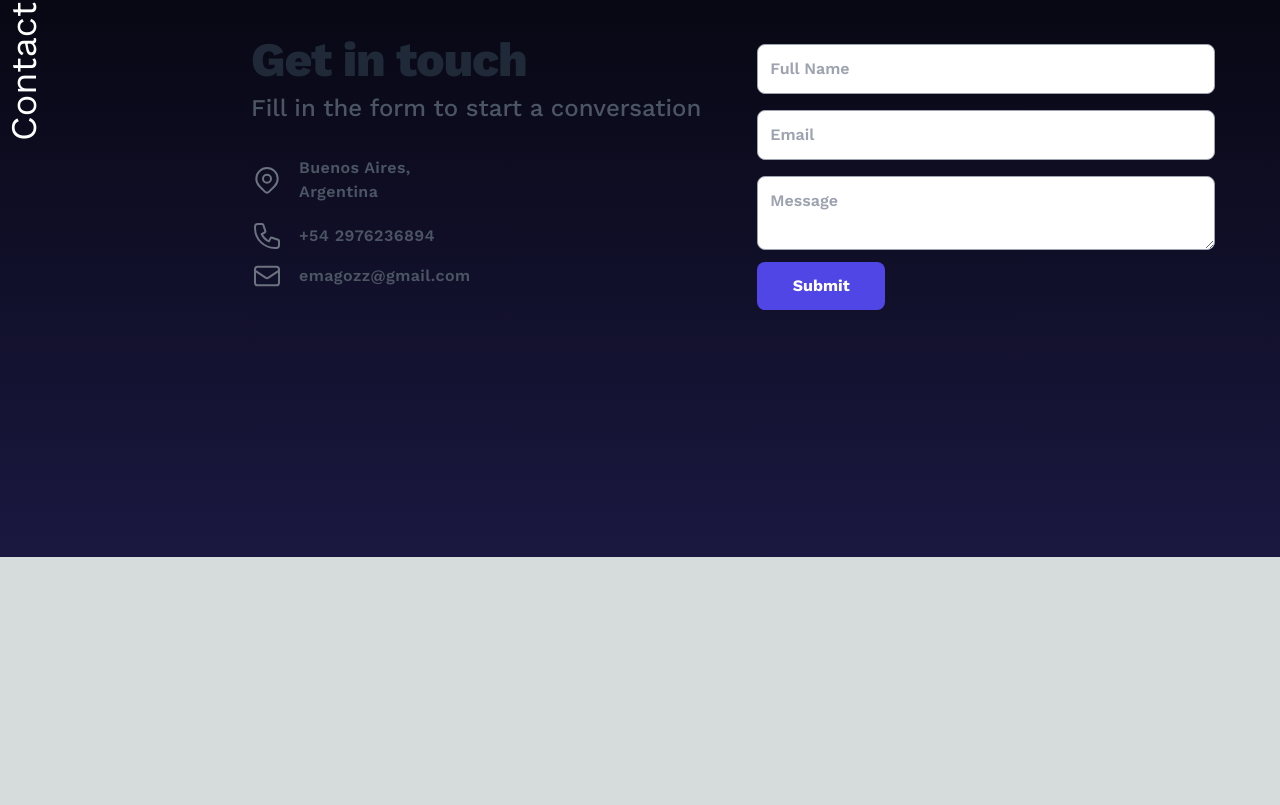
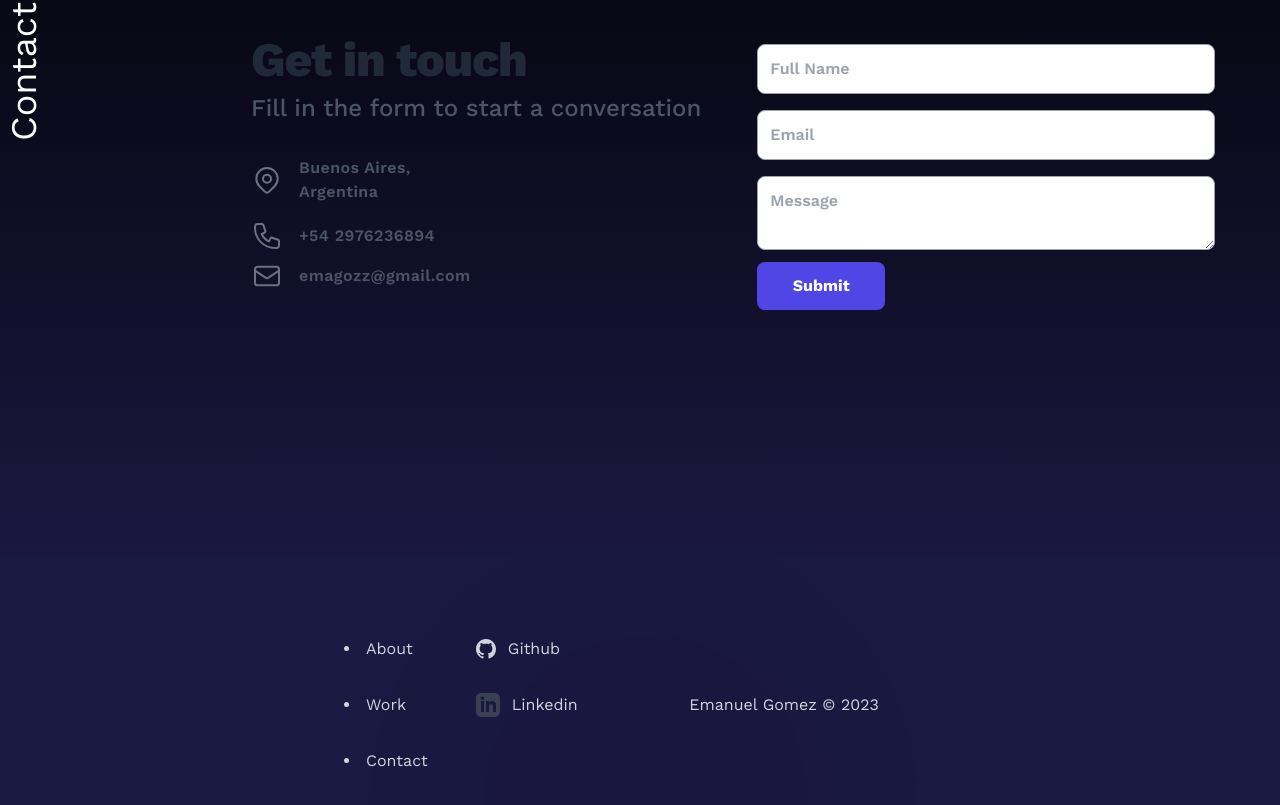
Before and after one commit to Emagost/portfolioNew, a Next.js app: page / in a window 1280 px wide. Shown: the part 1843-2648 px from the top of the page. Before the commit the page ends 2400 px from the top, so only its background shows below. Built offline with nearby package versions, Linux system fonts and the light colour scheme.

Commit message:
Better SEO

```diff
--- a/src/app/layout.tsx
+++ b/src/app/layout.tsx
@@ -6,7 +6,8 @@ const WorkSans = Work_Sans({ subsets: ['latin'] })
 
 export const metadata: Metadata = {
   title: 'Emanuel Gomez - Portfolio',
-  description: 'Emanuel Gomez - Portfolio',
+  description:
+    "Emanuel Gomez - Portfolio: Explore a showcase of my expertise and achievements as a dedicated web developer. Immerse yourself in a collection of my diverse projects, each reflecting a passion for innovative and user-centric design. As a software engineer, I bring a wealth of experience and skills to the table, ensuring seamless and cutting-edge solutions for every project. Engage with the various facets of my professional journey, from honing my craft as a student of systems engineering at the university to applying theoretical knowledge to real-world scenarios. This portfolio serves as a testament to my commitment to continuous learning and growth in the dynamic field of technology. Whether you're a potential collaborator or client, feel free to reach out using the provided contact form. I am open to discussing and undertaking new and exciting projects. My dedication to delivering high-quality results is evident in every line of code and every design element featured in this portfolio. Browse through my work to witness the fusion of creativity and technical prowess. From web development projects to software engineering endeavors, each entry in this portfolio is a testament to my skills and dedication. Join me on this journey as I navigate the ever-evolving landscape of technology, fueled by a passion for innovation and a relentless pursuit of excellence.",
   icons: [
     {
       rel: 'icon',
--- a/src/app/page.tsx
+++ b/src/app/page.tsx
@@ -1,6 +1,7 @@
 import WorkPage from './ui/Work'
 import ContactPage from './ui/Contact'
 import AboutPage from './ui/About'
+import Footer from './ui/Footer'
 export default function HomePage() {
   return (
     <main
@@ -10,6 +11,7 @@ export default function HomePage() {
       <AboutPage />
       <WorkPage />
       <ContactPage />
+      <Footer />
     </main>
   )
 }
--- a/src/app/ui/About.tsx
+++ b/src/app/ui/About.tsx
@@ -7,10 +7,11 @@ export default function AboutPage() {
       <div className="container w-2/4 relative">
         <Image
           alt="Personal image"
-          src="/myPicture.jpg"
+          src="/myPicture.jpeg"
           height={1224}
           width={1600}
           className="h-full w-4/5 object-cover"
+          priority
         />
         <h2 className="absolute text-4xl transform -rotate-90 origin-left text-white px-4 py-2 top-1/2 ml-6 select-none">
           About
--- a/src/app/ui/Contact.tsx
+++ b/src/app/ui/Contact.tsx
@@ -52,9 +52,9 @@ export default function ContactPage() {
             <div className="mt-8 overflow-hidden">
               <div className="grid grid-cols-1 md:grid-cols-2">
                 <div className="p-6 mr-2 sm:rounded-lg">
-                  <h1 className="text-4xl sm:text-5xl text-gray-800 dark:text-white font-extrabold tracking-tight">
+                  <h2 className="text-4xl sm:text-5xl text-gray-800 dark:text-white font-extrabold tracking-tight">
                     Get in touch
-                  </h1>
+                  </h2>
                   <p className="text-normal text-lg sm:text-2xl font-medium text-gray-600 dark:text-gray-400 mt-2">
                     Fill in the form to start a conversation
                   </p>
--- /dev/null
+++ b/src/app/ui/Footer.tsx
@@ -0,0 +1,93 @@
+'use client'
+import { handleWorkClick } from '../utils/smoothScrool'
+
+export default function Footer() {
+  return (
+    <footer className="relative py-20 flex flex-col items-center bg-cyan-900 overflow-hidden md:py-30">
+      <div className="relative z-[1] container m-auto px-6 md:px-12">
+        <div className="m-auto md:w-10/12 lg:w-8/12 xl:w-6/12">
+          <div className="flex flex-wrap items-center justify-between md:flex-nowrap">
+            <div className="w-full space-x-12 flex justify-center text-gray-300 sm:w-7/12 md:justify-start">
+              <ul className="list-disc list-inside space-y-8">
+                <li>
+                  <a
+                    onClick={event => handleWorkClick(event, 'about')}
+                    className="hover:text-sky-400 transition hover:cursor-pointer"
+                  >
+                    About
+                  </a>
+                </li>
+                <li>
+                  <a
+                    onClick={event => handleWorkClick(event, 'work')}
+                    className="hover:text-sky-400 transition hover:cursor-pointer"
+                  >
+                    Work
+                  </a>
+                </li>
+                <li>
+                  <a
+                    onClick={event => handleWorkClick(event, 'contact')}
+                    className="hover:text-sky-400 transition hover:cursor-pointer"
+                  >
+                    Contact
+                  </a>
+                </li>
+              </ul>
+              <ul role="list" className="space-y-8">
+                <li>
+                  <a
+                    href="https://github.com/Emagost"
+                    className="flex items-center space-x-3 hover:text-sky-400 transition"
+                  >
+                    <svg
+                      xmlns="http://www.w3.org/2000/svg"
+                      fill="currentColor"
+                      className="w-5"
+                      viewBox="0 0 16 16"
+                    >
+                      <path d="M8 0C3.58 0 0 3.58 0 8c0 3.54 2.29 6.53 5.47 7.59.4.07.55-.17.55-.38 0-.19-.01-.82-.01-1.49-2.01.37-2.53-.49-2.69-.94-.09-.23-.48-.94-.82-1.13-.28-.15-.68-.52-.01-.53.63-.01 1.08.58 1.23.82.72 1.21 1.87.87 2.33.66.07-.52.28-.87.51-1.07-1.78-.2-3.64-.89-3.64-3.95 0-.87.31-1.59.82-2.15-.08-.2-.36-1.02.08-2.12 0 0 .67-.21 2.2.82.64-.18 1.32-.27 2-.27.68 0 1.36.09 2 .27 1.53-1.04 2.2-.82 2.2-.82.44 1.1.16 1.92.08 2.12.51.56.82 1.27.82 2.15 0 3.07-1.87 3.75-3.65 3.95.29.25.54.73.54 1.48 0 1.07-.01 1.93-.01 2.2 0 .21.15.46.55.38A8.012 8.012 0 0 0 16 8c0-4.42-3.58-8-8-8z" />
+                    </svg>
+                    <span>Github</span>
+                  </a>
+                </li>
+                <li>
+                  <a
+                    href="https://www.linkedin.com/in/emanuel-gomez09/"
+                    className="flex items-center space-x-3 hover:text-sky-400 transition"
+                  >
+                    <svg
+                      className="fill-current transition duration-700 ease-in-out text-gray-700 dark:text-gray-400 hover:text-blue-500 dark:hover:text-blue-500"
+                      role="img"
+                      width="24"
+                      height="24"
+                      viewBox="0 0 24 24"
+                      xmlns="http://www.w3.org/2000/svg"
+                    >
+                      <title>LinkedIn</title>
+                      <path d="M19 0h-14c-2.761 0-5 2.239-5 5v14c0 2.761 2.239 5 5 5h14c2.762 0 5-2.239 5-5v-14c0-2.761-2.238-5-5-5zm-11 19h-3v-11h3v11zm-1.5-12.268c-.966 0-1.75-.79-1.75-1.764s.784-1.764 1.75-1.764 1.75.79 1.75 1.764-.783 1.764-1.75 1.764zm13.5 12.268h-3v-5.604c0-3.368-4-3.113-4 0v5.604h-3v-11h3v1.765c1.396-2.586 7-2.777 7 2.476v6.759z" />
+                    </svg>
+                    <span>Linkedin</span>
+                  </a>
+                </li>
+              </ul>
+            </div>
+            <div className="w-10/12 m-auto  mt-16 space-y-6 text-center sm:text-left sm:w-5/12 sm:mt-auto">
+              <span className="block text-gray-300">Emanuel Gomez &copy; 2023</span>
+            </div>
+          </div>
+        </div>
+      </div>
+      <div aria-hidden="true" className="absolute h-full inset-0 flex items-center">
+        <div
+          aria-hidden="true"
+          className="bg-layers bg-scale w-56 h-56 m-auto blur-xl bg-gradient-to-r from-[#1A1840] via-[#1f173b] to-[#221439] rounded-full md:w-[30rem] md:h-[30rem] md:blur-3xl"
+        ></div>
+      </div>
+      <div
+        aria-hidden="true"
+        className="absolute inset-0 w-full h-full bg-[#1A1840] opacity-95"
+      ></div>
+    </footer>
+  )
+}
--- a/src/app/ui/NavBar.tsx
+++ b/src/app/ui/NavBar.tsx
@@ -1,15 +1,8 @@
 'use client'
+
+import { handleWorkClick } from '../utils/smoothScrool'
+
 export default function NavBar() {
-  const handleWorkClick = (event: any, element: string) => {
-    event.preventDefault()
-    const workElement = document.getElementById(element)
-    if (workElement) {
-      workElement.scrollIntoView({
-        behavior: 'smooth',
-      })
-    }
-  }
-
   return (
     <nav className="w-full sm:flex justify-around mt-8 text-xl hidden">
       <a onClick={event => handleWorkClick(event, 'about')} className="hover:cursor-pointer">
--- /dev/null
+++ b/src/app/utils/smoothScrool.ts
@@ -0,0 +1,11 @@
+type TSection = 'about' | 'work' | 'contact'
+
+export const handleWorkClick = (event: any, element: TSection) => {
+  event.preventDefault()
+  const workElement = document.getElementById(element)
+  if (workElement) {
+    workElement.scrollIntoView({
+      behavior: 'smooth',
+    })
+  }
+}
```
Also changed, not shown: public/myPicture.jpeg (added), public/myPicture.jpg (deleted).
